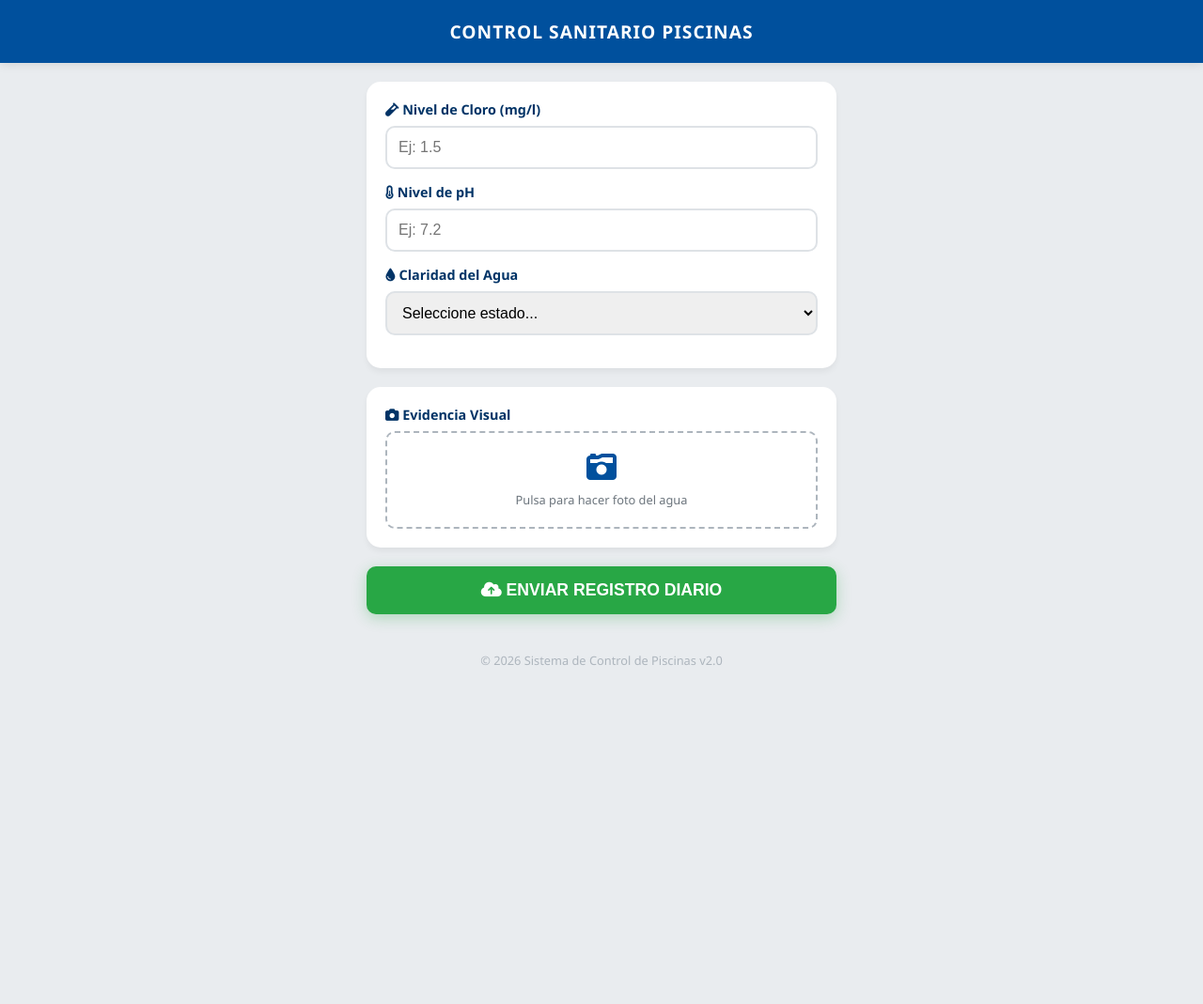
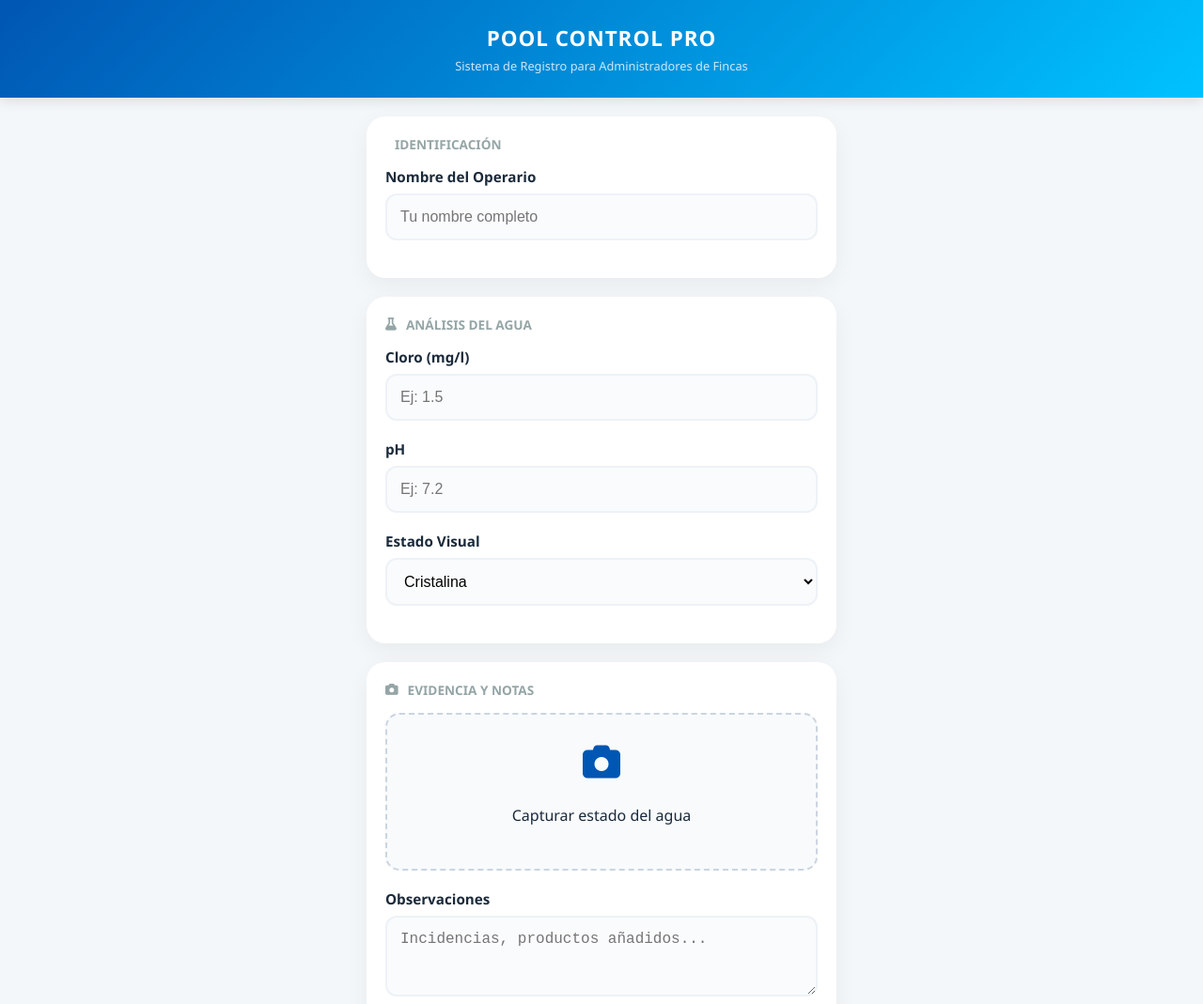
Before and after one commit to jsghomejsg/control, a plain HTML site: page index.html in a window 1280 px wide. Shown: the top 1069 px of the page at 94% size. Before the commit the page ends 800 px from the top, so only its background shows below. Drawn offline with Linux system fonts and the light colour scheme.

Commit message:
Update index.html

```diff
--- a/index.html
+++ b/index.html
@@ -3,41 +3,62 @@
 <head>
     <meta charset="UTF-8">
     <meta name="viewport" content="width=device-width, initial-scale=1.0, maximum-scale=1.0, user-scalable=no">
-    <title>Control Técnico de Piscinas | Registro Diario</title>
-    <meta name="theme-color" content="#00509d">
+    <title>POOL CONTROL PRO | Registro Técnico</title>
+    <meta name="theme-color" content="#0056b3">
     <link rel="manifest" href="manifest.json">
     <link rel="stylesheet" href="https://cdnjs.cloudflare.com/ajax/libs/font-awesome/6.0.0/css/all.min.css">
 
     <style>
         :root {
-            --primary: #00509d;
-            --secondary: #003366;
+            --primary: #0056b3;
+            --accent: #00c2ff;
             --success: #28a745;
-            --danger: #dc3545;
-            --light: #f8f9fa;
-            --dark: #212529;
+            --dark: #1a2a3a;
+            --light: #f4f7f9;
         }
 
         body {
-            font-family: 'Segoe UI', Tahoma, Geneva, Verdana, sans-serif;
-            background-color: #e9ecef;
+            font-family: 'Segoe UI', Roboto, sans-serif;
+            background-color: var(--light);
             margin: 0;
             padding: 0;
             color: var(--dark);
         }
 
-        header {
-            background-color: var(--primary);
+        /* Banner de Instalación */
+        #installBanner {
+            background: var(--dark);
             color: white;
-            padding: 20px;
-            text-align: center;
-            box-shadow: 0 2px 10px rgba(0,0,0,0.1);
+            padding: 15px;
+            display: none;
+            justify-content: space-between;
+            align-items: center;
             position: sticky;
             top: 0;
-            z-index: 1000;
+            z-index: 2000;
         }
 
-        header h1 { margin: 0; font-size: 1.2rem; text-transform: uppercase; letter-spacing: 1px; }
+        .btn-download {
+            background: var(--success);
+            color: white;
+            border: none;
+            padding: 10px 18px;
+            border-radius: 8px;
+            font-weight: bold;
+            cursor: pointer;
+            font-size: 0.9rem;
+        }
+
+        header {
+            background: linear-gradient(135deg, var(--primary), var(--accent));
+            color: white;
+            padding: 25px 20px;
+            text-align: center;
+            box-shadow: 0 4px 12px rgba(0,0,0,0.1);
+        }
+
+        header h1 { margin: 0; font-size: 1.4rem; letter-spacing: 1px; }
+        header p { margin: 5px 0 0; opacity: 0.8; font-size: 0.8rem; }
 
         .container {
             padding: 20px;
@@ -48,194 +69,199 @@
         .card {
             background: white;
             padding: 20px;
-            border-radius: 15px;
-            box-shadow: 0 4px 6px rgba(0,0,0,0.05);
+            border-radius: 20px;
+            box-shadow: 0 8px 24px rgba(0,0,0,0.05);
             margin-bottom: 20px;
         }
 
-        .form-group { margin-bottom: 15px; }
+        .card-header {
+            font-weight: 800;
+            font-size: 0.85rem;
+            color: #95a5a6;
+            text-transform: uppercase;
+            margin-bottom: 15px;
+            display: flex;
+            align-items: center;
+            gap: 10px;
+        }
+
+        .form-group { margin-bottom: 20px; }
 
         label {
             display: block;
             margin-bottom: 8px;
             font-weight: 600;
-            font-size: 0.9rem;
-            color: var(--secondary);
+            font-size: 0.95rem;
         }
 
+        input[type="text"],
         input[type="number"],
-        input[type="text"],
-        select {
+        select,
+        textarea {
             width: 100%;
-            padding: 12px;
-            border: 2px solid #dee2e6;
-            border-radius: 10px;
+            padding: 14px;
+            border: 2px solid #edf2f7;
+            border-radius: 12px;
             box-sizing: border-box;
             font-size: 1rem;
-            outline: none;
-            transition: border-color 0.3s;
+            background: #fafbfc;
+            transition: all 0.3s;
         }
 
-        input:focus, select:focus { border-color: var(--primary); }
-
-        /* Estilo para la Cámara */
-        .camera-container {
-            text-align: center;
-            padding: 20px;
-            border: 2px dashed #adb5bd;
-            border-radius: 10px;
-            cursor: pointer;
-            transition: background 0.3s;
+        input:focus, select:focus, textarea:focus {
+            border-color: var(--primary);
+            background: white;
+            outline: none;
+            box-shadow: 0 0 0 4px rgba(0, 86, 179, 0.1);
         }
 
-        .camera-container:active { background: #f1f3f5; }
-        .camera-container i { font-size: 2rem; color: var(--primary); margin-bottom: 10px; }
-        .camera-container p { margin: 0; font-size: 0.8rem; color: #6c757d; }
+        /* Cámara */
+        .camera-box {
+            border: 2px dashed #cbd5e0;
+            border-radius: 15px;
+            padding: 30px;
+            text-align: center;
+            cursor: pointer;
+            background: #f8fafc;
+        }
+
+        .camera-box i { font-size: 2.5rem; color: var(--primary); margin-bottom: 10px; }
 
         #preview {
             width: 100%;
+            border-radius: 12px;
             margin-top: 15px;
-            border-radius: 10px;
             display: none;
         }
 
         .btn-submit {
-            background-color: var(--success);
+            background: var(--success);
             color: white;
             border: none;
             width: 100%;
-            padding: 15px;
-            border-radius: 10px;
+            padding: 20px;
+            border-radius: 15px;
             font-size: 1.1rem;
-            font-weight: bold;
+            font-weight: 800;
             cursor: pointer;
-            box-shadow: 0 4px 15px rgba(40, 167, 69, 0.3);
-            transition: transform 0.2s;
+            box-shadow: 0 10px 20px rgba(40, 167, 69, 0.2);
+            display: flex;
+            align-items: center;
+            justify-content: center;
+            gap: 10px;
         }
 
-        .btn-submit:active { transform: scale(0.98); }
-
-        .btn-install {
-            background: var(--dark);
-            color: white;
-            border: none;
-            padding: 8px 15px;
-            border-radius: 50px;
-            font-size: 0.7rem;
-            margin-top: 10px;
-            cursor: pointer;
-        }
-
-        footer { text-align: center; padding: 20px; font-size: 0.8rem; color: #adb5bd; }
+        footer { text-align: center; color: #a0aec0; font-size: 0.8rem; padding: 20px; }
     </style>
 </head>
 <body>
 
+    <div id="installBanner">
+        <span>📲 Instala esta App en tu móvil</span>
+        <button class="btn-download" id="installBtn">DESCARGAR</button>
+    </div>
+
     <header>
-        <h1>Control Sanitario Piscinas</h1>
-        <button id="installBtn" class="btn-install" style="display:none;">
-            <i class="fas fa-download"></i> INSTALAR APP
-        </button>
+        <h1>POOL CONTROL PRO</h1>
+        <p>Sistema de Registro para Administradores de Fincas</p>
     </header>
 
     <div class="container">
-        <form id="poolForm">
+        <form id="mainForm">
+
             <div class="card">
+                <div class="card-header"><i class="fas fa-user-hard-hat"></i> Identificación</div>
                 <div class="form-group">
-                    <label><i class="fas fa-vial"></i> Nivel de Cloro (mg/l)</label>
+                    <label>Nombre del Operario</label>
+                    <input type="text" name="operario" placeholder="Tu nombre completo" required>
+                </div>
+            </div>
+
+            <div class="card">
+                <div class="card-header"><i class="fas fa-flask"></i> Análisis del Agua</div>
+                <div class="form-group">
+                    <label>Cloro (mg/l)</label>
                     <input type="number" step="0.1" name="cloro" placeholder="Ej: 1.5" required>
                 </div>
-
                 <div class="form-group">
-                    <label><i class="fas fa-thermometer-half"></i> Nivel de pH</label>
+                    <label>pH</label>
                     <input type="number" step="0.1" name="ph" placeholder="Ej: 7.2" required>
                 </div>
-
                 <div class="form-group">
-                    <label><i class="fas fa-tint"></i> Claridad del Agua</label>
+                    <label>Estado Visual</label>
                     <select name="claridad" required>
-                        <option value="" disabled selected>Seleccione estado...</option>
                         <option value="cristalina">Cristalina</option>
                         <option value="turbia">Turbia</option>
                         <option value="muy_turbia">Muy Turbia</option>
-                        <option value="algas">Presencia de Algas</option>
+                        <option value="algas">Algas Detectadas</option>
                     </select>
                 </div>
             </div>
 
             <div class="card">
-                <label><i class="fas fa-camera"></i> Evidencia Visual</label>
-                <div class="camera-container" onclick="document.getElementById('fileInput').click()">
-                    <i class="fas fa-camera-retro"></i>
-                    <p>Pulsa para hacer foto del agua</p>
-                    <input type="file" id="fileInput" accept="image/*" capture="camera" style="display:none" onchange="previewImage(event)">
-                    <img id="preview" alt="Vista previa">
+                <div class="card-header"><i class="fas fa-camera"></i> Evidencia y Notas</div>
+                <div class="camera-box" onclick="document.getElementById('photoInput').click()">
+                    <i class="fas fa-camera"></i>
+                    <p>Capturar estado del agua</p>
+                    <input type="file" id="photoInput" accept="image/*" capture="camera" style="display:none" onchange="handlePhoto(event)">
+                    <img id="preview">
+                </div>
+                <div class="form-group" style="margin-top:20px;">
+                    <label>Observaciones</label>
+                    <textarea name="notas" rows="3" placeholder="Incidencias, productos añadidos..."></textarea>
                 </div>
             </div>
 
             <button type="submit" class="btn-submit">
-                <i class="fas fa-cloud-upload-alt"></i> ENVIAR REGISTRO DIARIO
+                <i class="fas fa-check-circle"></i> ENVIAR INFORME DIARIO
             </button>
         </form>
     </div>
 
-    <footer>
-        &copy; 2026 Sistema de Control de Piscinas v2.0
-    </footer>
+    <footer>&copy; 2026 Registro Técnico Profesional</footer>
 
     <script>
-        // Previsualización de imagen
-        function previewImage(event) {
+        // Lógica de Foto
+        function handlePhoto(e) {
             const reader = new FileReader();
-            reader.onload = function(){
-                const output = document.getElementById('preview');
-                output.src = reader.result;
-                output.style.display = 'block';
+            reader.onload = () => {
+                const img = document.getElementById('preview');
+                img.src = reader.result;
+                img.style.display = 'block';
             };
-            reader.readAsDataURL(event.target.files[0]);
+            reader.readAsDataURL(e.target.files[0]);
         }
 
-        // Lógica de Envío
-        document.getElementById('poolForm').onsubmit = function(e) {
-            e.preventDefault();
-
-            // Aquí iría tu URL de Google Apps Script para guardar los datos
-            const scriptURL = 'https://script.google.com/macros/s/TU_SCRIPT_ID/exec';
-
-            alert('Enviando datos al Administrador de Fincas...');
-
-            // Simulación de envío
-            setTimeout(() => {
-                alert('Registro guardado correctamente. Foto y niveles almacenados.');
-                this.reset();
-                document.getElementById('preview').style.display = 'none';
-            }, 1500);
-        };
-
-        // Registro del Service Worker
-        if ('serviceWorker' in navigator) {
-            navigator.serviceWorker.register('sw.js')
-            .then(() => console.log("Service Worker Activo"));
-        }
-
-        // Lógica del Botón de Instalación
+        // Lógica de Instalación (PWA)
         let deferredPrompt;
         window.addEventListener('beforeinstallprompt', (e) => {
             e.preventDefault();
             deferredPrompt = e;
-            document.getElementById('installBtn').style.display = 'inline-block';
+            document.getElementById('installBanner').style.display = 'flex';
         });
 
         document.getElementById('installBtn').addEventListener('click', () => {
             if (deferredPrompt) {
                 deferredPrompt.prompt();
-                deferredPrompt.userChoice.then((choiceResult) => {
-                    if (choiceResult.outcome === 'accepted') {
-                        document.getElementById('installBtn').style.display = 'none';
+                deferredPrompt.userChoice.then((result) => {
+                    if (result.outcome === 'accepted') {
+                        document.getElementById('installBanner').style.display = 'none';
                     }
                 });
             }
         });
+
+        // Registro Service Worker
+        if ('serviceWorker' in navigator) {
+            navigator.serviceWorker.register('sw.js');
+        }
+
+        // Envío
+        document.getElementById('mainForm').onsubmit = (e) => {
+            e.preventDefault();
+            alert("Informe enviado con éxito al Administrador.");
+            location.reload();
+        };
     </script>
 </body>
 </html>
```
